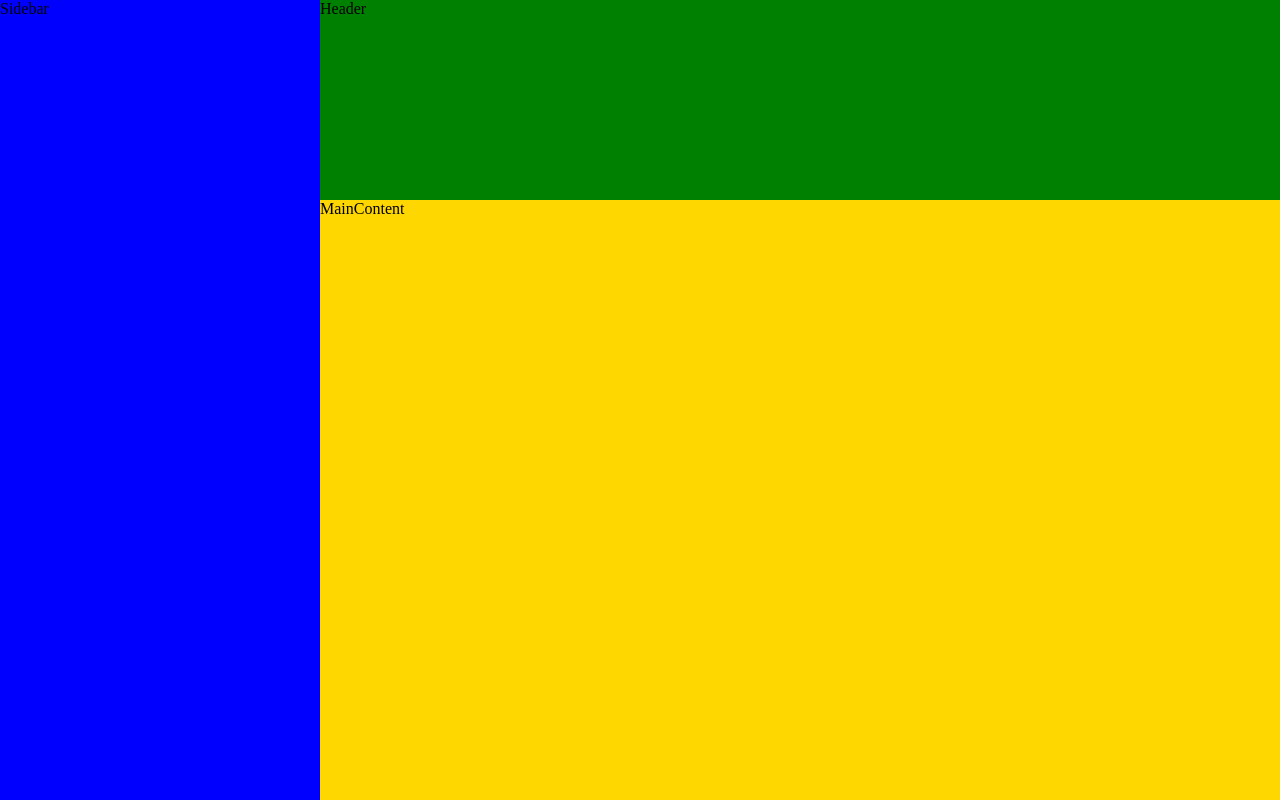
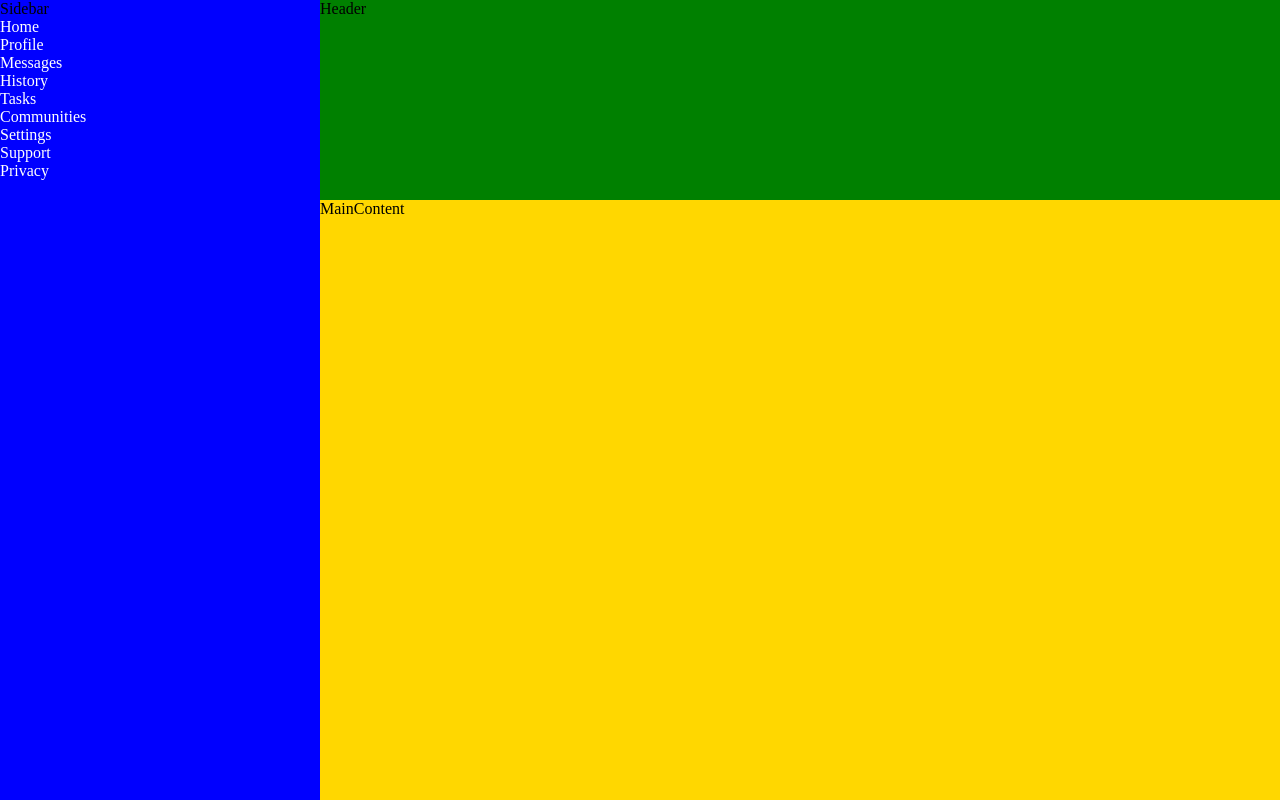
Before and after one commit to AlejandroMullerMoreno/dashboard, a plain HTML site: page index.html in a window 1280 px wide. Drawn offline with Linux system fonts and the light colour scheme.

Commit message:
add sidebar flex items and change flex direction to column

```diff
--- a/index.html
+++ b/index.html
@@ -9,6 +9,15 @@
 <body>
     <div id="sidebar">
         Sidebar
+        <div class="sidebarChild">Home</div>
+        <div class="sidebarChild">Profile</div>
+        <div class="sidebarChild">Messages</div>
+        <div class="sidebarChild">History</div>
+        <div class="sidebarChild">Tasks</div>
+        <div class="sidebarChild">Communities</div>
+        <div class="sidebarChild">Settings</div>
+        <div class="sidebarChild">Support</div>
+        <div class="sidebarChild">Privacy</div>
     </div>
     <div id="header">
         Header
--- a/styles.css
+++ b/styles.css
@@ -5,6 +5,8 @@
 #sidebar{
     grid-area: sidebar;
     background-color: blue;
+    display: flex;
+    flex-direction: column;
 }
 
 #header{
@@ -26,3 +28,7 @@ body{
     'sidebar mainContent mainContent mainContent'
     'sidebar mainContent mainContent mainContent';
 }
+
+.sidebarChild{
+    color:white;
+}
```
